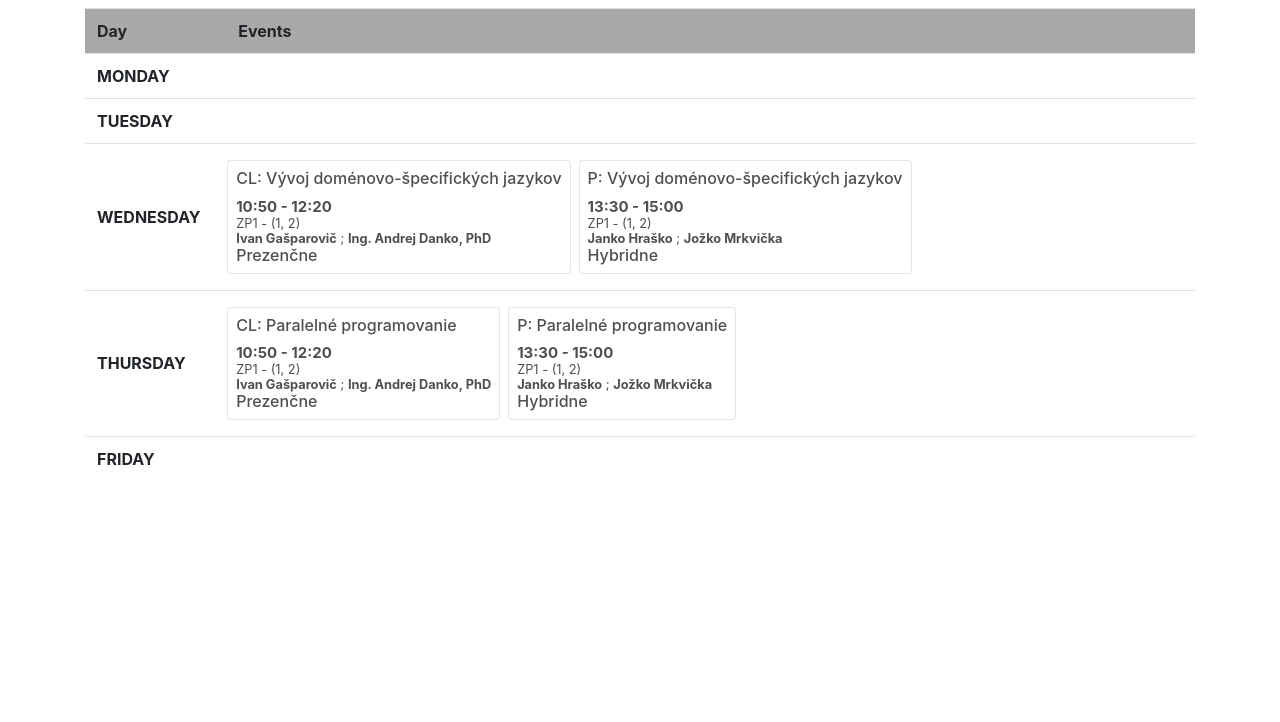
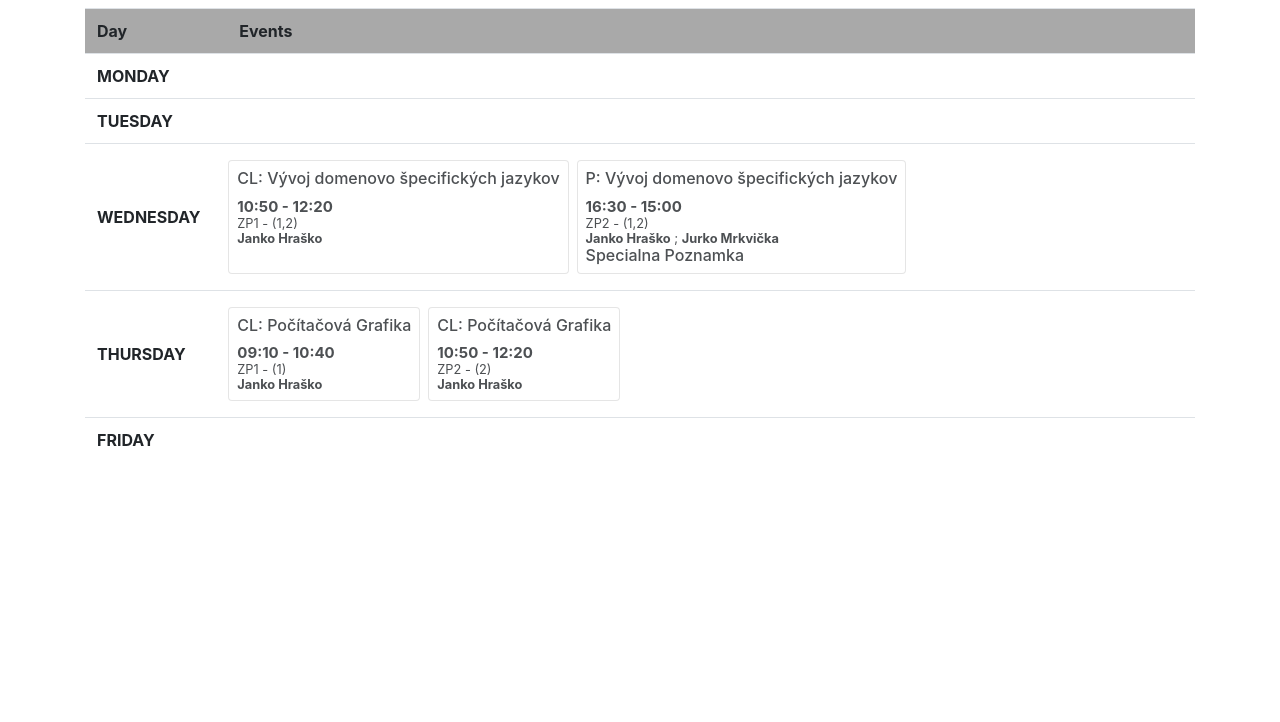
Before and after one commit to sommelon/vdsj-timetable, a plain HTML site: page timetable.html in a window 1280 px wide. Shown: the part 78-800 px from the top of the page. Drawn offline with nearby package versions, Linux system fonts and the light colour scheme.

Commit message:
fix: html generator printed velocity expression when the value of event.note was null

```diff
--- a/timetable.html
+++ b/timetable.html
@@ -20,7 +20,7 @@
 
     <body>
         <div class="container">
-            <h2 class="text-center mt-4">Informatika - LS 2020/2021 - BC1</h2>
+            <h2 class="text-center mt-4">Informatika - LS 2020/2020 - BC1</h2>
             <table class="table mt-4">
                 <tbody>
                 <tr style="background: darkgrey;">
@@ -48,27 +48,26 @@
                             <div class="row">
                                                             <div class="card m-1 p-2 text-left">
                                     <small>
-                                        <h6>CL: Vývoj doménovo-špecifických jazykov</h6>
+                                        <h6>CL: Vývoj domenovo špecifických jazykov</h6>
                                         <strong style="font-size: 15px;">10:50 - 12:20</strong><br/>
-                                        ZP1 - (1, 2)<br/>
-                                                                                                                                <strong>Ivan Gašparovič</strong>
-                                                                                    ;                                             <strong>Ing. Andrej Danko, PhD</strong>
+                                        ZP1 - (1,2)<br/>
+                                                                                                                                <strong>Janko Hraško</strong>
                                                                                 <br/>
 
                                     </small>
-                                    <h6 class="m-0">Prezenčne</h6>
+                                    <h6 class="m-0"></h6>
                                 </div>
                                                             <div class="card m-1 p-2 text-left">
                                     <small>
-                                        <h6>P: Vývoj doménovo-špecifických jazykov</h6>
-                                        <strong style="font-size: 15px;">13:30 - 15:00</strong><br/>
-                                        ZP1 - (1, 2)<br/>
+                                        <h6>P: Vývoj domenovo špecifických jazykov</h6>
+                                        <strong style="font-size: 15px;">16:30 - 15:00</strong><br/>
+                                        ZP2 - (1,2)<br/>
                                                                                                                                 <strong>Janko Hraško</strong>
-                                                                                    ;                                             <strong>Jožko Mrkvička</strong>
+                                                                                    ;                                             <strong>Jurko Mrkvička</strong>
                                                                                 <br/>
 
                                     </small>
-                                    <h6 class="m-0">Hybridne</h6>
+                                    <h6 class="m-0">Specialna Poznamka</h6>
                                 </div>
                                                         </div>
                         </td>
@@ -79,27 +78,25 @@
                             <div class="row">
                                                             <div class="card m-1 p-2 text-left">
                                     <small>
-                                        <h6>CL: Paralelné programovanie</h6>
-                                        <strong style="font-size: 15px;">10:50 - 12:20</strong><br/>
-                                        ZP1 - (1, 2)<br/>
-                                                                                                                                <strong>Ivan Gašparovič</strong>
-                                                                                    ;                                             <strong>Ing. Andrej Danko, PhD</strong>
+                                        <h6>CL: Počítačová Grafika</h6>
+                                        <strong style="font-size: 15px;">09:10 - 10:40</strong><br/>
+                                        ZP1 - (1)<br/>
+                                                                                                                                <strong>Janko Hraško</strong>
                                                                                 <br/>
 
                                     </small>
-                                    <h6 class="m-0">Prezenčne</h6>
+                                    <h6 class="m-0"></h6>
                                 </div>
                                                             <div class="card m-1 p-2 text-left">
                                     <small>
-                                        <h6>P: Paralelné programovanie</h6>
-                                        <strong style="font-size: 15px;">13:30 - 15:00</strong><br/>
-                                        ZP1 - (1, 2)<br/>
+                                        <h6>CL: Počítačová Grafika</h6>
+                                        <strong style="font-size: 15px;">10:50 - 12:20</strong><br/>
+                                        ZP2 - (2)<br/>
                                                                                                                                 <strong>Janko Hraško</strong>
-                                                                                    ;                                             <strong>Jožko Mrkvička</strong>
                                                                                 <br/>
 
                                     </small>
-                                    <h6 class="m-0">Hybridne</h6>
+                                    <h6 class="m-0"></h6>
                                 </div>
                                                         </div>
                         </td>
```
Also changed, not shown: 4 other files.
